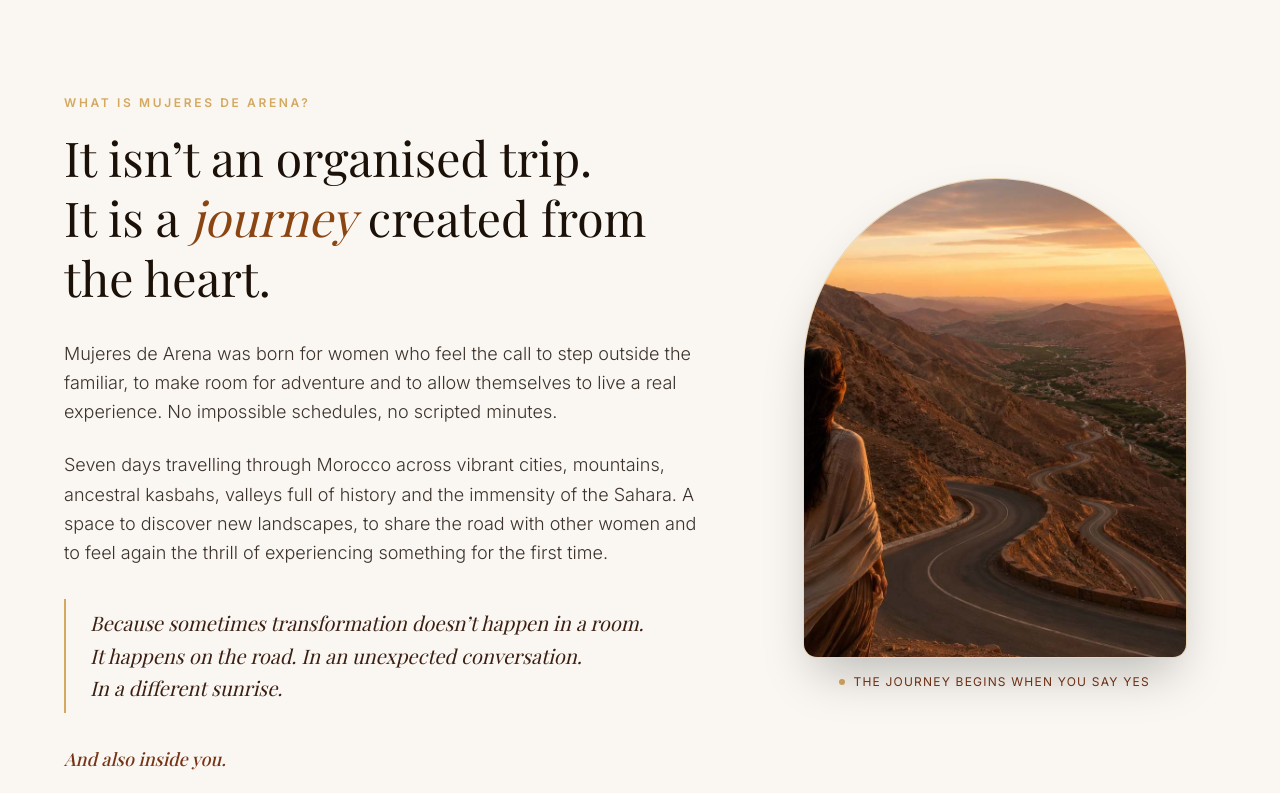
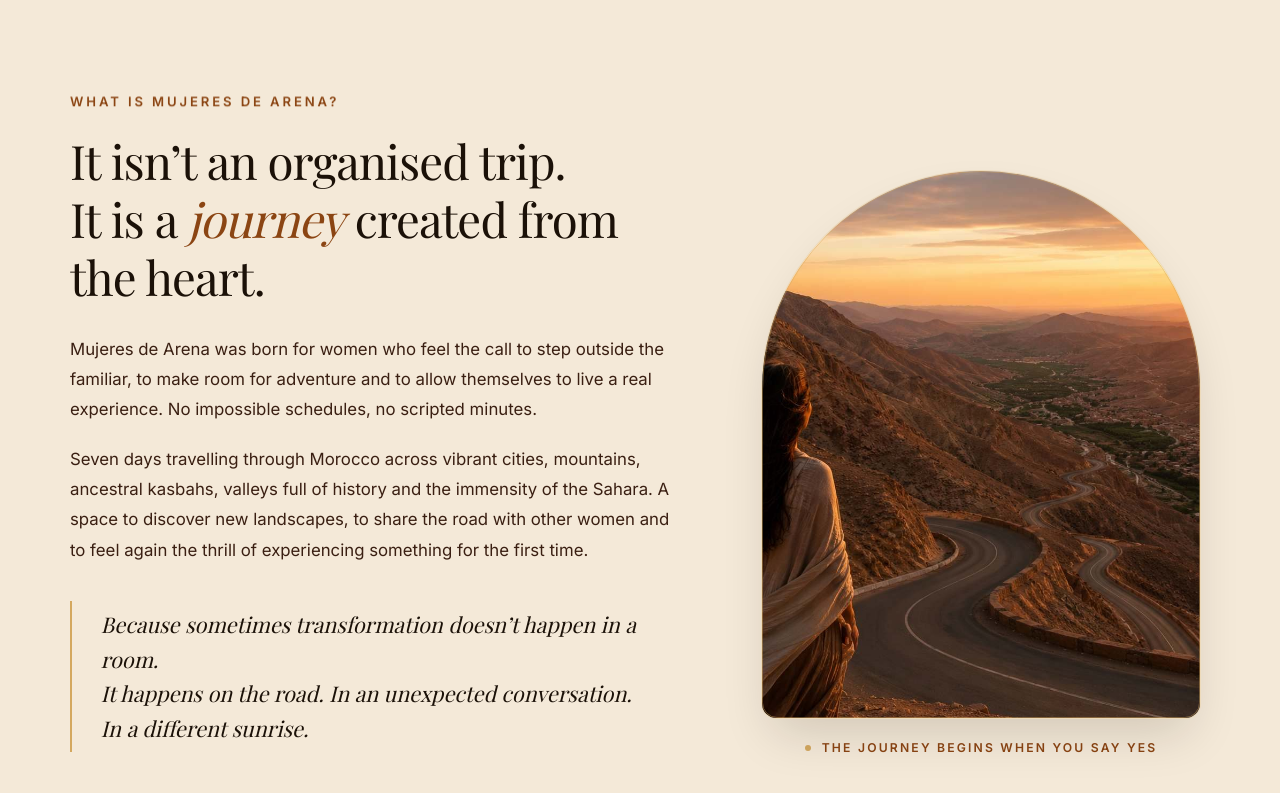
Before and after one commit to bourehim/travler01, a Next.js app: page / in a window 1280 px wide. Shown: the part 1540-2333 px from the top of the page. Built offline with nearby package versions, Linux system fonts and the light colour scheme.

Commit message:
feat(about): replicate exact WordPress about section layout, arch cutout, typography, and reveal-scale animation

```diff
--- a/src/app/globals.css
+++ b/src/app/globals.css
@@ -586,6 +586,163 @@ body {
 }
 
 /* ==========================================================================
+   SECTION 4: WHAT IS MUJERES DE ARENA? (EDITORIAL STORY & ARCH)
+   ========================================================================== */
+.mda-about-wrap {
+  background-color: #F4E9D8 !important;
+  padding: clamp(5.5rem, 8.5vw, 8rem) 1.5rem !important;
+  box-sizing: border-box !important;
+  position: relative !important;
+  margin-top: 0 !important;
+  margin-bottom: 0 !important;
+}
+
+.mda-about-inner {
+  max-width: 1140px;
+  margin: 0 auto;
+}
+
+.about__grid {
+  display: grid !important;
+  grid-template-columns: 1.15fr 0.85fr !important;
+  gap: clamp(2.5rem, 5vw, 5.5rem) !important;
+  align-items: center !important;
+}
+
+.about__text .eyebrow {
+  font-family: var(--font-inter), sans-serif !important;
+  font-size: 0.82rem !important;
+  letter-spacing: 0.22em !important;
+  text-transform: uppercase !important;
+  color: #8B4513 !important;
+  font-weight: 600 !important;
+  margin-bottom: 1.1rem !important;
+  margin-top: 0 !important;
+}
+
+.about__title {
+  font-family: var(--font-playfair), Georgia, serif !important;
+  font-size: clamp(2rem, 1.2rem + 2.2vw, 3.1rem) !important;
+  font-weight: 400 !important;
+  line-height: 1.22 !important;
+  letter-spacing: -0.02em !important;
+  color: #1B1108 !important;
+  margin: 0 0 1.8rem 0 !important;
+}
+
+.about__title em {
+  color: #8B4513 !important;
+  font-style: italic !important;
+}
+
+.about__text p {
+  font-family: var(--font-inter), sans-serif !important;
+  font-size: 1.05rem !important;
+  line-height: 1.8 !important;
+  color: #3A1F12 !important;
+  margin: 0 0 1.25rem 0 !important;
+  max-width: 58ch !important;
+}
+
+.about__quote {
+  margin: 2.2rem 0 !important;
+  padding: 0.4rem 0 0.4rem 1.8rem !important;
+  border-left: 2px solid #D4A85F !important;
+  border-right: none !important;
+  border-top: none !important;
+  border-bottom: none !important;
+  background: transparent !important;
+  border-radius: 0 !important;
+}
+
+.about__quote p {
+  font-family: var(--font-playfair), Georgia, serif !important;
+  font-style: italic !important;
+  font-size: clamp(1.15rem, 0.95rem + 0.5vw, 1.35rem) !important;
+  line-height: 1.6 !important;
+  color: #1B1108 !important;
+  margin: 0 !important;
+}
+
+.about__closing {
+  font-family: var(--font-playfair), Georgia, serif !important;
+  font-style: italic !important;
+  font-size: 1.35rem !important;
+  color: #8B4513 !important;
+  margin-top: 1.5rem !important;
+  font-weight: 500 !important;
+}
+
+/* Arch Photo Frame */
+.about__media {
+  position: relative !important;
+  margin: 0 auto !important;
+  max-width: 440px !important;
+  width: 100% !important;
+}
+
+.about__media .arch {
+  position: relative !important;
+  border-radius: 260px 260px 18px 18px !important;
+  overflow: hidden !important;
+  box-shadow: 0 24px 50px -12px rgba(27, 17, 8, 0.16) !important;
+  border: 1px solid rgba(212, 168, 95, 0.35) !important;
+  background-color: #FAF4EA !important;
+}
+
+.about__media .arch::after {
+  content: "";
+  position: absolute;
+  inset: 0;
+  border-radius: inherit;
+  border: 1px solid rgba(212, 168, 95, 0.45);
+  pointer-events: none;
+  z-index: 2;
+}
+
+.about__media .arch img {
+  width: 100% !important;
+  aspect-ratio: 4 / 5 !important;
+  object-fit: cover !important;
+  display: block !important;
+  transition: transform 0.85s cubic-bezier(0.16, 1, 0.3, 1) !important;
+}
+
+.about__media .arch:hover img {
+  transform: scale(1.05) !important;
+}
+
+.about__caption {
+  display: flex !important;
+  align-items: center !important;
+  justify-content: center !important;
+  gap: 0.65rem !important;
+  margin-top: 1.25rem !important;
+  font-family: var(--font-inter), sans-serif !important;
+  font-size: 0.76rem !important;
+  letter-spacing: 0.18em !important;
+  text-transform: uppercase !important;
+  color: #8B4513 !important;
+  font-weight: 600 !important;
+}
+
+.about__caption-dot {
+  width: 6px !important;
+  height: 6px !important;
+  border-radius: 50% !important;
+  background-color: #D4A85F !important;
+  flex-shrink: 0 !important;
+  display: inline-block !important;
+}
+
+@media (max-width: 900px) {
+  .about__grid {
+    grid-template-columns: 1fr !important;
+    gap: 3.5rem !important;
+  }
+}
+
+/* ==========================================================================
    SECTION 5: JOURNEY SCROLLYTELLING (7 STAGES)
    ========================================================================== */
 .mda-journey-wrap {
--- a/src/components/Manifesto.tsx
+++ b/src/components/Manifesto.tsx
@@ -10,13 +10,16 @@ interface ManifestoProps {
 
 export default function Manifesto({ currentLocale = "en" }: ManifestoProps) {
   const [isManifestoVisible, setIsManifestoVisible] = useState(false);
+  const [isAboutVisible, setIsAboutVisible] = useState(false);
   const manifestoRef = useRef<HTMLDivElement | null>(null);
+  const aboutRef = useRef<HTMLDivElement | null>(null);
 
   useEffect(() => {
     if (typeof window === "undefined") return;
 
     if (!("IntersectionObserver" in window)) {
       setIsManifestoVisible(true);
+      setIsAboutVisible(true);
       return;
     }
 
@@ -24,17 +27,20 @@ export default function Manifesto({ currentLocale = "en" }: ManifestoProps) {
       (entries) => {
         entries.forEach((entry) => {
           if (entry.isIntersecting) {
+            if (entry.target === manifestoRef.current) {
               setIsManifestoVisible(true);
-            observer.disconnect();
+            }
+            if (entry.target === aboutRef.current) {
+              setIsAboutVisible(true);
+            }
           }
         });
       },
       { threshold: 0.05, rootMargin: "80px 0px -20px 0px" }
     );
 
-    if (manifestoRef.current) {
-      observer.observe(manifestoRef.current);
-    }
+    if (manifestoRef.current) observer.observe(manifestoRef.current);
+    if (aboutRef.current) observer.observe(aboutRef.current);
 
     return () => {
       observer.disconnect();
@@ -126,63 +132,111 @@ export default function Manifesto({ currentLocale = "en" }: ManifestoProps) {
       </section>
 
       {/* 3. About Section (#about) */}
-      <section id="about" className="py-20 sm:py-28 px-6 border-t border-[#E8E0D5]">
-        <div className="max-w-6xl mx-auto grid grid-cols-1 lg:grid-cols-12 gap-12 lg:gap-16 items-center">
-          {/* Left Text */}
-          <div className="lg:col-span-7">
-            <p className="font-inter text-xs font-semibold tracking-[0.22em] text-[#D4A85F] uppercase mb-4">
+      <div
+        id="about"
+        ref={aboutRef}
+        className={`wp-block-group alignfull mda-about-wrap about ${
+          isAboutVisible ? "is-visible" : ""
+        }`}
+      >
+        <div className="wp-block-group__inner-container is-layout-flow wp-block-group-is-layout-flow">
+          <div className="wp-block-group mda-about-inner">
+            <div className="wp-block-group__inner-container is-layout-flow wp-block-group-is-layout-flow">
+              <div className="wp-block-group about__grid">
+                {/* Left Column Text */}
+                <div className="wp-block-group about__text">
+                    <div className="wp-block-group__inner-container is-layout-flow wp-block-group-is-layout-flow">
+                      <p
+                        className={`eyebrow reveal wp-block-paragraph ${
+                          isAboutVisible ? "is-visible" : ""
+                        }`}
+                        style={{ "--i": 0 } as React.CSSProperties}
+                      >
                         What is Mujeres de Arena?
                       </p>
 
-            <h2 className="font-playfair text-3xl sm:text-4xl md:text-5xl text-[#1B1108] leading-tight font-normal mb-8">
-              It isn’t an organised trip.
-              <br />
-              It is a <em className="italic text-[#8B4513]">journey</em> created from the heart.
+                      <h2
+                        className={`wp-block-heading about__title reveal ${
+                          isAboutVisible ? "is-visible" : ""
+                        }`}
+                        style={{ "--i": 1 } as React.CSSProperties}
+                      >
+                        It isn’t an organised trip.<br />It is a <em>journey</em> created from the heart.
                       </h2>
 
-            <div className="space-y-6 font-inter text-base sm:text-lg text-[#1B1108]/85 font-light leading-relaxed mb-8">
+                      <p
+                        className={`reveal wp-block-paragraph ${
+                          isAboutVisible ? "is-visible" : ""
+                        }`}
+                        style={{ "--i": 2 } as React.CSSProperties}
+                      >
+                        Mujeres de Arena was born for women who feel the call to step outside the familiar, to make room for adventure and to allow themselves to live a real experience. No impossible schedules, no scripted minutes.
+                      </p>
+
+                      <p
+                        className={`reveal wp-block-paragraph ${
+                          isAboutVisible ? "is-visible" : ""
+                        }`}
+                        style={{ "--i": 3 } as React.CSSProperties}
+                      >
+                        Seven days travelling through Morocco across vibrant cities, mountains, ancestral kasbahs, valleys full of history and the immensity of the Sahara. A space to discover new landscapes, to share the road with other women and to feel again the thrill of experiencing something for the first time.
+                      </p>
+
+                      <blockquote
+                        className={`wp-block-quote about__quote reveal is-layout-flow wp-block-quote-is-layout-flow ${
+                          isAboutVisible ? "is-visible" : ""
+                        }`}
+                        style={{ "--i": 4 } as React.CSSProperties}
+                      >
                         <p>
-                Mujeres de Arena was born for women who feel the call to step outside the familiar,
-                to make room for adventure and to allow themselves to live a real experience.
-                No impossible schedules, no scripted minutes.
+                          Because sometimes transformation doesn’t happen in a room.<br />It happens on the road. In an unexpected conversation.<br />In a different sunrise.
                         </p>
-              <p>
-                Seven days travelling through Morocco across vibrant cities, mountains, ancestral kasbahs,
-                valleys full of history and the immensity of the Sahara. A space to discover new landscapes,
-                to share the road with other women and to feel again the thrill of experiencing something for the first time.
-              </p>
-            </div>
-
-            <blockquote className="border-l-2 border-[#D4A85F] pl-6 py-2 my-8 font-playfair italic text-lg sm:text-xl text-[#3A1F12] leading-relaxed">
-              Because sometimes transformation doesn’t happen in a room.
-              <br />
-              It happens on the road. In an unexpected conversation.
-              <br />
-              In a different sunrise.
                       </blockquote>
 
-            <p className="font-playfair italic text-base sm:text-lg text-[#763417] font-medium">
+                      <p
+                        className={`about__closing reveal wp-block-paragraph ${
+                          isAboutVisible ? "is-visible" : ""
+                        }`}
+                        style={{ "--i": 5 } as React.CSSProperties}
+                      >
                         And also inside you.
                       </p>
                     </div>
+                  </div>
 
-          {/* Right Media with Moroccan Arch Cutout Window */}
-          <div className="lg:col-span-5 flex flex-col items-center">
-            <div className="relative w-full max-w-sm aspect-[4/5] rounded-t-[220px] rounded-b-2xl overflow-hidden border border-[#D4A85F]/40 shadow-2xl bg-[#FAF4EA]">
+                  {/* Right Column Media with Arch Window */}
+                  <div
+                    className={`wp-block-group about__media reveal-scale ${
+                      isAboutVisible ? "is-visible" : ""
+                    }`}
+                  >
+                    <div className="wp-block-group__inner-container is-layout-flow wp-block-group-is-layout-flow">
+                      <div className="wp-block-group arch">
+                        <div className="wp-block-group__inner-container is-layout-flow wp-block-group-is-layout-flow">
+                          <figure className="wp-block-image size-full">
                             <Image
                               src="/images/marrakech-woman.jpg"
                               alt="Woman in flowing dress contemplating a valley from a mountain"
-                fill
+                              width={440}
+                              height={550}
+                              priority
                               className="object-cover"
                             />
+                          </figure>
                         </div>
-            <p className="mt-4 text-xs font-inter tracking-widest text-[#763417] uppercase flex items-center gap-2">
-              <span className="w-1.5 h-1.5 rounded-full bg-[#D4A85F]" />
+                      </div>
+
+                      <p className="about__caption wp-block-paragraph">
+                        <span className="about__caption-dot" aria-hidden="true" />
                         The journey begins when you say yes
                       </p>
                     </div>
                   </div>
-      </section>
+              </div>
+            </div>
+          </div>
+        </div>
+      </div>
     </div>
   );
 }
```
Lines whose indentation alone changed are shown as unchanged.
